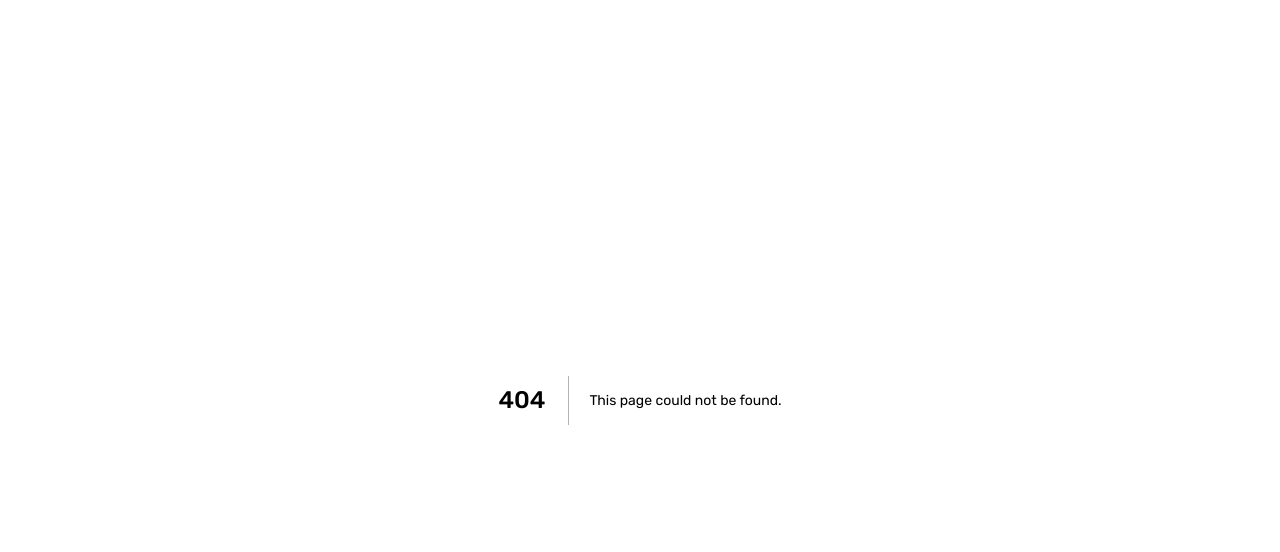
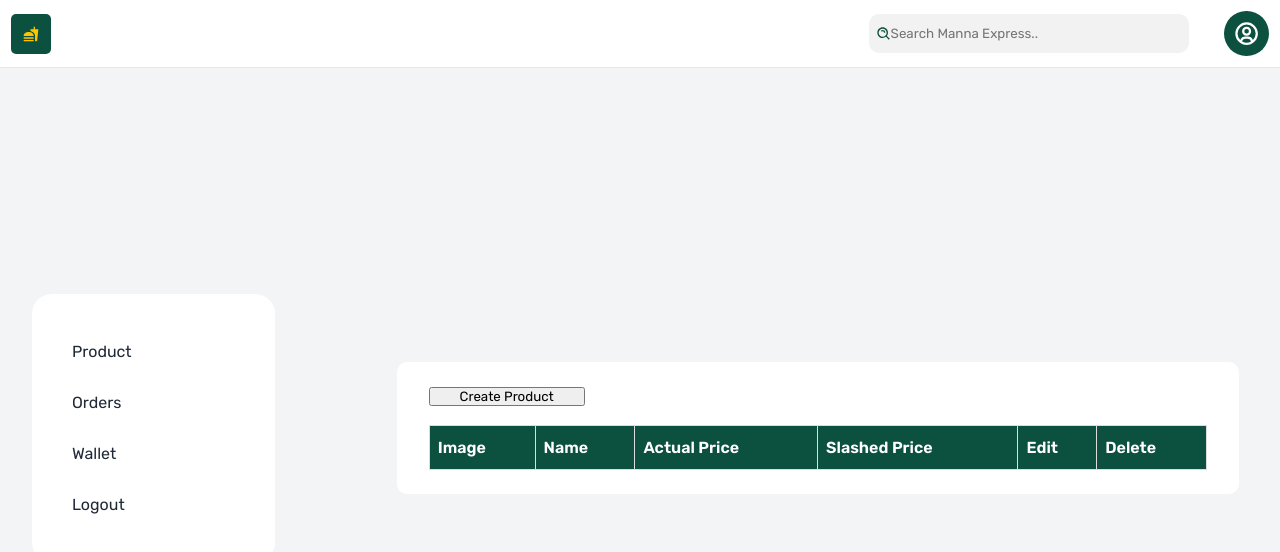
Before and after one commit to Manna-Express/manna-frontend, a Next.js app: page /sellerdashboard in a window 1280 px wide. Before the commit this address had no page. Shown: the top 552 px of the page. Built offline with nearby package versions, Linux system fonts and the light colour scheme.

Commit message:
added a styles for show owner dashboard

```diff
--- a/package.json
+++ b/package.json
@@ -20,6 +20,7 @@
     "react-dom": "18.2.0",
     "react-icons": "^4.8.0",
     "react-responsive": "^9.0.2",
+    "react-table": "^7.8.0",
     "typescript": "5.0.4"
   }
 }
--- /dev/null
+++ b/src/layout/DashboardLayout/DashboardLayout.tsx
@@ -0,0 +1,64 @@
+import { useMediaQuery } from 'react-responsive'
+import {
+  DashboardLayoutContainer,
+  DashboardNav,DashboardNavFooter,
+  DashboardMain
+
+}  from './DashboardLayoutStyle'
+import { useRouter } from 'next/router';
+import { useEffect } from 'react';
+import NavBar from '@/shared/NavBar/NavBar';
+
+
+type Prop = React.PropsWithChildren<{
+listOFLinks:{
+  label:string;
+  route:string;
+  extraFunc?:(value:any)=>void
+}[],
+showDetail?:boolean
+
+}>
+
+const DashboardLayout = ({children ,listOFLinks,showDetail=false}:Prop):React.ReactElement=>{
+
+  const isLaptop = useMediaQuery({ query: '(min-width: 700px)' })
+  const route = useRouter()
+
+  return (
+    <>
+
+    <NavBar />
+      <DashboardLayoutContainer showDetail={showDetail}>
+        {
+          isLaptop?
+            <DashboardNav>
+              <ul>
+                {
+                  listOFLinks.map((data,index:number)=>(
+                    <li key={index}><a onClick={()=>{
+                      if(data.extraFunc){
+                        data.extraFunc(data)
+                      }
+                      route.push(data.route)
+                    }}>{data.label}</a></li>
+                  ))
+                }
+              </ul>
+            </DashboardNav>
+            :
+            ''
+        }
+
+        <DashboardMain>
+          {
+            children
+          }
+        </DashboardMain>
+      </DashboardLayoutContainer>
+
+    </>
+  )
+}
+
+export default DashboardLayout
--- /dev/null
+++ b/src/layout/DashboardLayout/DashboardLayoutStyle.tsx
@@ -0,0 +1,85 @@
+import { styled } from "@/stitches"
+
+export type DashboardLayoutContainerType ={
+  showDetail?:boolean
+}
+// <DashboardLayoutContainerType>
+export const DashboardLayoutContainer = styled('div',{
+    'backgroundColor': '#f3f4f6',
+    minHeight: '90vh',
+    padding: '2rem .5rem',
+'@media screen  and (min-width: 700px)':{
+    padding: '2rem',
+  display: 'flex',
+  alignItems: 'center',
+  justifyContent:'space-between',
+
+
+
+},
+
+    'variants':{
+        showDetail:{
+            true:{
+                '@media screen  and (min-width: 700px)':{
+                    '& >div:nth-child(1)':{
+                        display: 'none',
+                    },
+                    '& >div:nth-child(2)':{
+                        width: '90%',
+                        margin: '0 auto',
+                    },
+                },
+            },
+            false:{
+
+            }
+        }
+    }
+})
+
+export const DashboardNav = styled('div',{
+    backgroundColor: 'white',
+    borderRadius: '20px',
+    padding: '2rem 0',
+
+    li:{
+    },
+    a:{
+      padding:' 1rem 2.5rem',
+      color: '#1f2937',
+      display: 'block',
+      position: 'relative',
+      cursor: 'pointer',
+    },
+    'a::after':{
+      content: "",
+      position: 'absolute',
+      top: 0,
+      left: 0,
+      padding: '.12rem',
+      backgroundColor:'transparent',
+      height: '0',
+      transition: '.2s all ease-in-out',
+    },
+    'a:hover::after':{
+
+      backgroundColor:' $green300',
+      height: '70%',
+    },
+
+    '@media screen  and (min-width: 700px)':{
+    width: '20%',
+    }
+})
+
+export const DashboardMain = styled('div',{
+
+'@media screen  and (min-width: 700px)':{
+    width: '70%',
+  }
+})
+
+export const DashboardNavFooter = styled('div',{
+
+})
--- /dev/null
+++ b/src/pages/sellerdashboard/index.tsx
@@ -0,0 +1,81 @@
+import DashboardLayout from "@/layout/DashboardLayout/DashboardLayout";
+import { NextPage } from "next";
+import {AiFillCloseCircle} from 'react-icons/ai'
+import {GoPencil} from 'react-icons/go'
+import Table from '../../shared/Table/Table'
+import Pane from "@/shared/Pane";
+import { useMediaQuery } from "react-responsive";
+export type prop_columnsType ={Header:string,accessor?:string,Cell?:any,id?:any}
+
+
+
+const Index:NextPage = ()=>{
+    const isLaptop = useMediaQuery({ query: '(min-width: 700px)' });
+
+    const prop_columns:prop_columnsType[] = [
+        {
+          Header:'Image ',
+          accessor:'image_one',
+          Cell: (tableProps:any)  => (
+            <img src={tableProps.row.original.image_one} style={{'width':'70px'}} />
+          )}
+        ,{
+          Header:'Name',
+          accessor:'name',
+        },{
+          'Header':'Actual Price',
+          'accessor':'actual_price'
+        },{
+          'Header':'Slashed Price',
+          'accessor':'slashed_price'
+        },
+        {
+          Header:'Edit',
+          accessor:'slug',
+          id:1,
+          Cell :(tableProps:any)  =><GoPencil
+            onClick={()=>{
+            //
+            //
+            }}
+            style={{'color':'#f77305'}}/>
+        },{
+          Header:'Delete',
+          id:3,
+          accessor:'slug',
+          Cell:(tableProps:any)=> <AiFillCloseCircle style={{'color':'red'}}
+        //    onClick={e=>
+        //     handleDelete(tableProps.row.original.slug)
+        // }
+        />
+        }
+      ]
+
+
+    return (
+        <DashboardLayout
+        listOFLinks={[
+            {label:'Product',route:`#`},
+            {label:'Orders ',route:`#`},
+            {label:'Wallet',route:`#`},
+            {label:'Logout',route:'#'},
+        ]}
+        >
+                <Pane>
+        {/* {status=='pending'&&<h1>loading</h1>} */}
+        <button
+        style={{'width':isLaptop?'20%':'80%'}}
+        // onClick={(e)=>route.push(`/dashboard/shop/${shop}/create-product`)}
+        >Create Product</button>
+        <br />
+        <br />
+        <Table prop_columns={prop_columns}
+          custom_data={[]}
+        />
+      </Pane>
+        </DashboardLayout>
+    )
+}
+
+
+export default Index
--- /dev/null
+++ b/src/shared/Pane.tsx
@@ -0,0 +1,16 @@
+import { styled } from "@stitches/react";
+
+
+
+export default styled('div',{
+    borderRadius:'10px',
+    backgroundColor: 'white',
+    overflowX: 'scroll',
+    width: '99%',
+    padding: '.9rem',
+
+    '@media screen  and (min-width: 500px)':{
+    padding: '1.5rem 2rem',
+    }
+
+})
--- /dev/null
+++ b/src/shared/Table/Table.js
@@ -0,0 +1,113 @@
+import { useEffect, useMemo, useState } from 'react';
+import {useTable} from 'react-table'
+// import { useAppDispatch, useAppSelector } from '../../redux/hooks';
+// import { SelectListingForLandmark } from '../../redux/ListingForLandmark/ListingForLandmarkSlice';
+// import { getUserOr404 } from '../../services/service.helper';
+// import Preloader from '../Preloader/Preloder';
+//from my expirence react-table does not blend well with typescript that why am using js
+import {TableStyle} from './Table.style'
+import PropTypes from 'prop-types';
+export const COLUMNS = [
+  {
+    Header:'id',
+    accessor:'id',
+  },
+  {
+    Header:'title',
+    accessor:'title',
+
+  },
+  {
+    Header:'toilets',
+    accessor:'toilets',
+
+  },
+  {
+    Header:'Bedrooms',
+    accessor:'Bedrooms',
+
+  },
+  {
+    Header:'Transport Fare',
+    accessor:'Beds',
+
+  },
+  {
+    Header:'bath',
+    accessor:'bath',
+
+  },
+
+]
+
+
+
+
+const Table = ({ prop_columns=[],custom_data=[]}) =>{
+  // const user = getUserOr404()
+  // const dispatch = useAppDispatch()
+  // const { listings ,status} = useAppSelector(SelectListingForLandmark)
+  // const [listings,setListings] = useState([])
+  const columns = useMemo(()=>prop_columns,[])
+  const data = useMemo(()=>custom_data,[custom_data])
+
+  const  {
+    getTableBodyProps,
+    getTableProps,
+    headerGroups,
+    rows,
+    prepareRow
+  } = useTable({
+    columns,data
+  })
+
+  const handleRowRoute = (id)=>{
+    //this would send the page to a detail page
+  }
+  return(
+    <div>
+      {/* <Preloader loading={status==='pending'}/> */}
+      <TableStyle {...getTableProps()} >
+        <thead >
+          {
+            headerGroups.map((headerGroup,index)=>(
+              <tr {...headerGroup.getHeaderGroupProps()} key={index}>
+                {
+                  headerGroup.headers.map((column,columnIndex)=>{
+                    return (
+                      <th {...column.getHeaderProps()} key={columnIndex}>{column.render('Header')}</th>
+                    )
+                  })
+                }
+              </tr>
+
+            ))
+          }
+        </thead>
+
+        <tbody {...getTableProps()}>
+          {
+            rows.map((row,index)=>{
+              let id = row.original.id
+
+              prepareRow(row)
+              return <tr {...row.getRowProps()} key={index} onClick={(e)=>handleRowRoute(id)}>
+                {
+                  row.cells.map((cell,cellIndex)=><td {...cell.getCellProps()} key={cellIndex}>{cell.render('Cell')}</td>)
+                }
+              </tr>
+            })
+          }
+        </tbody>
+      </TableStyle>
+    </div>
+  )
+}
+
+Table.propTypes= {
+  prop_columns:PropTypes.array,
+  custom_data:PropTypes.array,
+}
+
+
+export default Table
--- /dev/null
+++ b/src/shared/Table/Table.style.tsx
@@ -0,0 +1,24 @@
+import { styled } from "@/stitches"
+
+
+
+
+export const TableStyle = styled('table',{
+    fontFamily: 'Arial, Helvetica, sans-serif',
+    borderCollapse: 'collapse',
+    width: '100%',
+   'td, th':{
+    border:' 1px solid #ddd',
+    padding: '8px',
+  },
+  'tr:nth-child(even)':{
+    backgroundColor: '#f2f2f2',},
+   'tr:hover':{backgroundColor: '#ddd',cursor: 'pointer',},
+   'th':{
+    paddingTop: '12px',
+    paddingBottom: '12px',
+    textAlign: 'left',
+    backgroundColor:' $green300',
+    color: 'white',
+  }
+})
```
Also changed, not shown: 1 other file (tests, documents, lock files or other folders).
